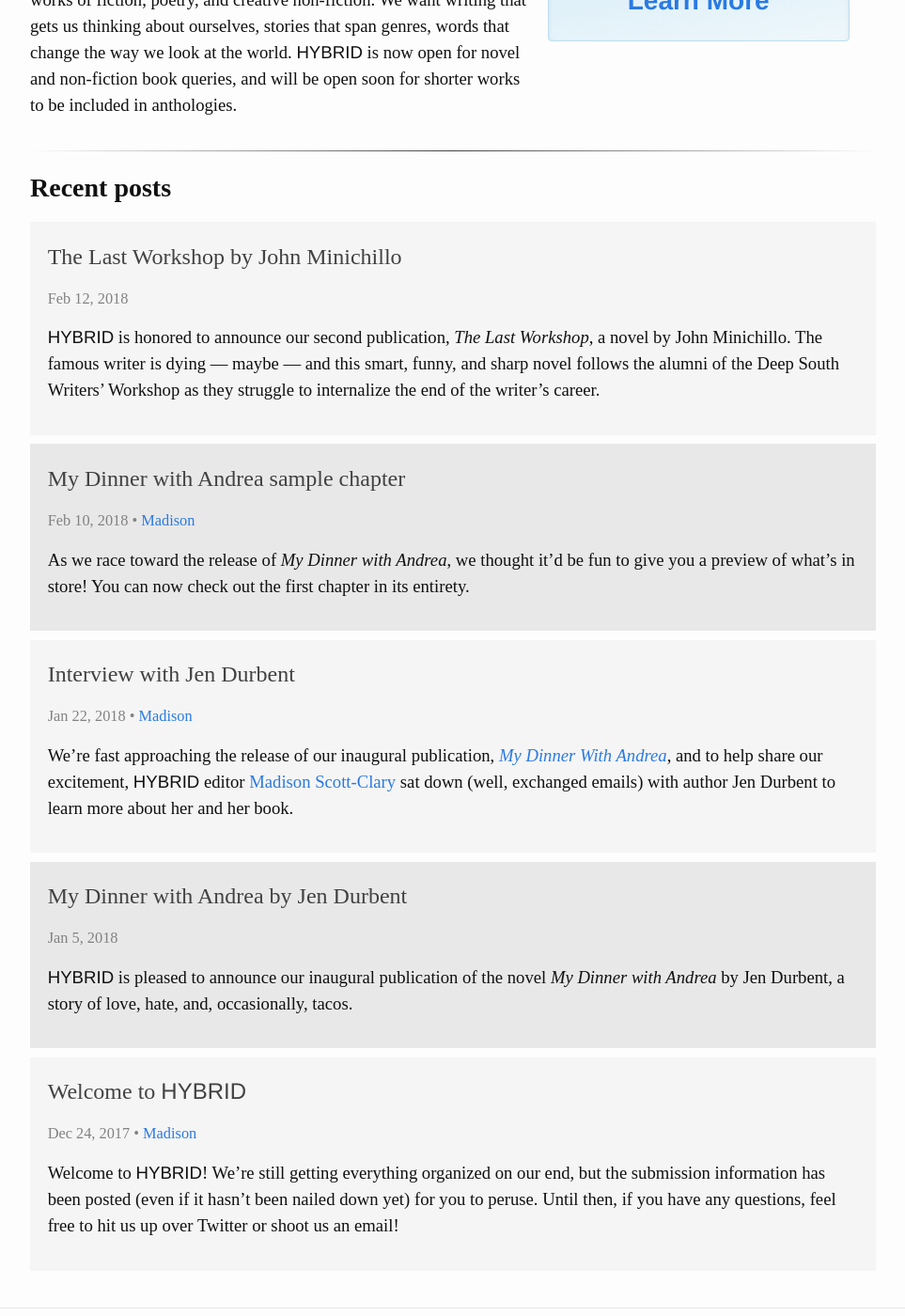
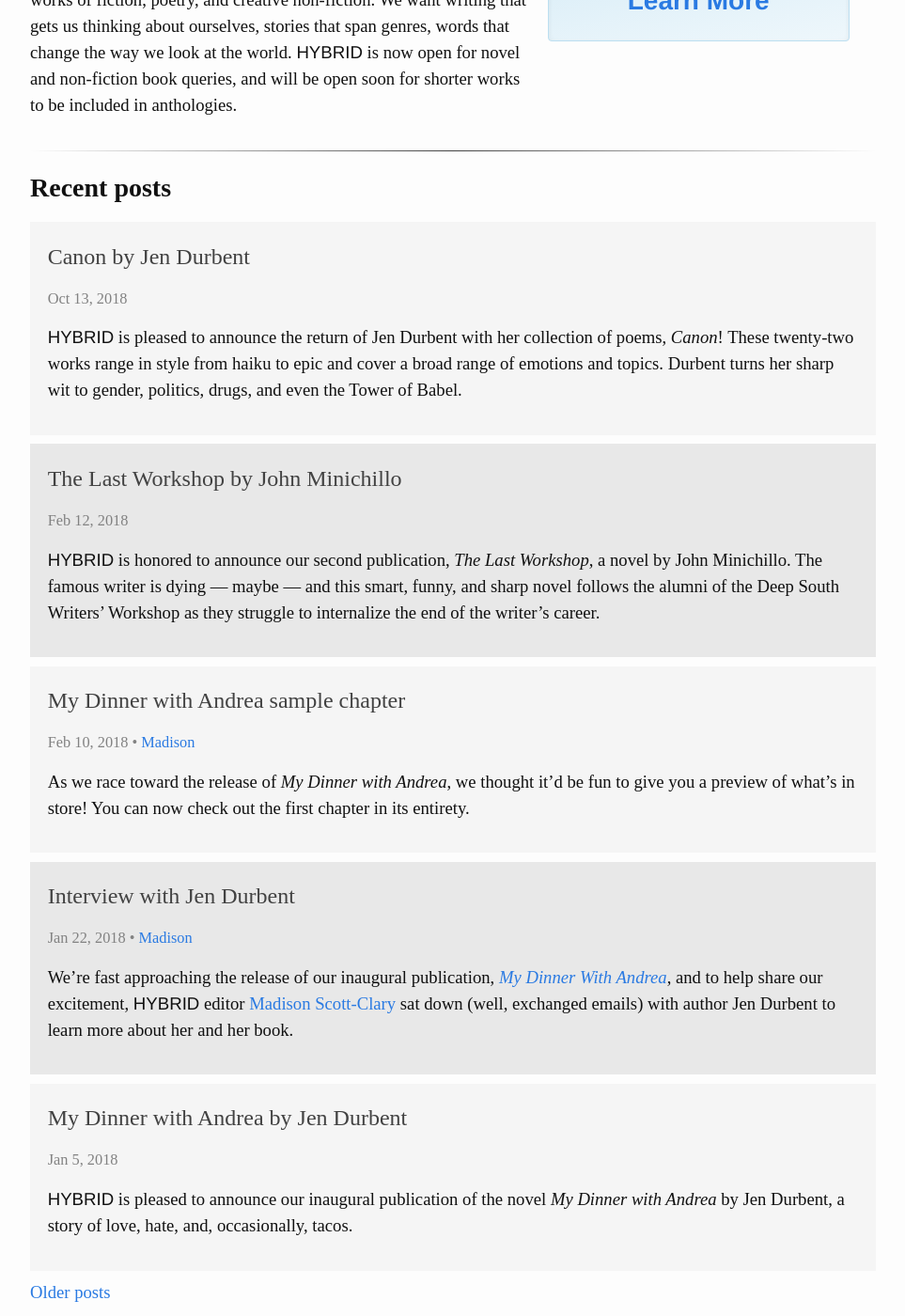
Before and after one commit to hybridink/hybrid.ink, a Jekyll site: the page built from index.md, in a window 1280 px wide and 1400 px high, scrolled down 1005 px. Shown: the whole window at 94% size, without its empty margins (158-1121 px from the left). Built offline with Jekyll 4.4.1, drawn with Linux system fonts in a browser that asks for light colours; some web fonts are replaced.

Commit message:
Add Canon

```diff
--- a/_data/authors.yml
+++ b/_data/authors.yml
@@ -2,4 +2,4 @@ Jen Durbent:
     bio: |
         Jen Durbent is a poet, writer, and stand-up comedian who grew up in and is based out of the greater Chicagoland area. She lives with her wife, children, three cats, and a very old dog. She uses "she", "they", or "it" pronouns.
 
-        She can be found on the web at [jendurbent.com](http://jendurbent.com) or Twitter as [@JenDurbent](https://twitter.com/JenDurbent). *My Dinner with Andrea* is her debut novel.
+        She can be found on the web at [jendurbent.com](http://jendurbent.com) or Twitter as [@JenDurbent](https://twitter.com/JenDurbent). *My Dinner with Andrea* is her debut novel, and her poetry collection, *Canon* contans several works of verse.
--- /dev/null
+++ b/_posts/2018-10-13-canon.md
@@ -0,0 +1,17 @@
+---
+layout: post
+title: Canon by Jen Durbent
+---
+
+{{site.brand}} is pleased to announce the return of Jen Durbent with her collection of poems, *Canon*! These twenty-two works range in style from haiku to epic and cover a broad range of emotions and topics. Durbent turns her sharp wit to gender, politics, drugs, and even the Tower of Babel.
+
+<script type="text/javascript">
+window.location.replace('/canon');
+</script>
+[**See the product page here**](/canon)
+
+-----
+
+Jen Durbent is a poet, writer, and stand-up comedian who grew up in and is based out of the greater Chicagoland area. She lives with her wife, children, three cats, and a very old dog. She uses "she", "they", or "it" pronouns.
+
+She can be found on the web at [jendurbent.com](http://jendurbent.com) or Twitter as [@JenDurbent](https://twitter.com/JenDurbent). *My Dinner with Andrea* is her debut novel.
--- /dev/null
+++ b/canon/index.md
@@ -0,0 +1,12 @@
+---
+layout: page
+title: Canon by Jen Durbent
+---
+
+{{site.brand}} is pleased to announce the return of Jen Durbent with her collection of poems, *Canon*! These twenty-two works range in style from haiku to epic and cover a broad range of emotions and topics. Durbent turns her sharp wit to gender, politics, drugs, and even the Tower of Babel.
+
+-----
+
+Jen Durbent is a poet, writer, and stand-up comedian who grew up in and is based out of the greater Chicagoland area. She lives with her wife, children, three cats, and a very old dog. She uses "she", "they", or "it" pronouns.
+
+She can be found on the web at [jendurbent.com](http://jendurbent.com) or Twitter as [@JenDurbent](https://twitter.com/JenDurbent). *My Dinner with Andrea* is her debut novel.
```
